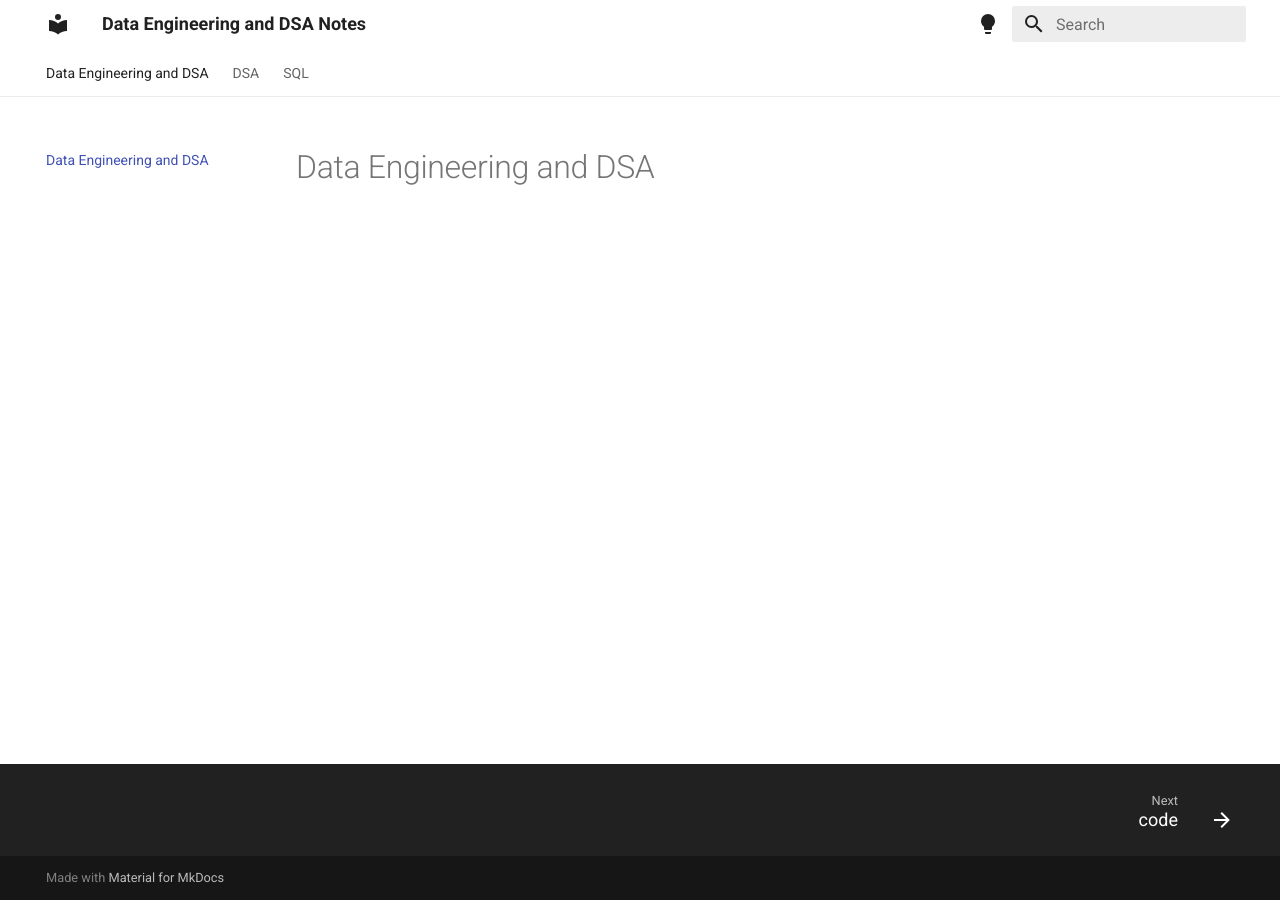
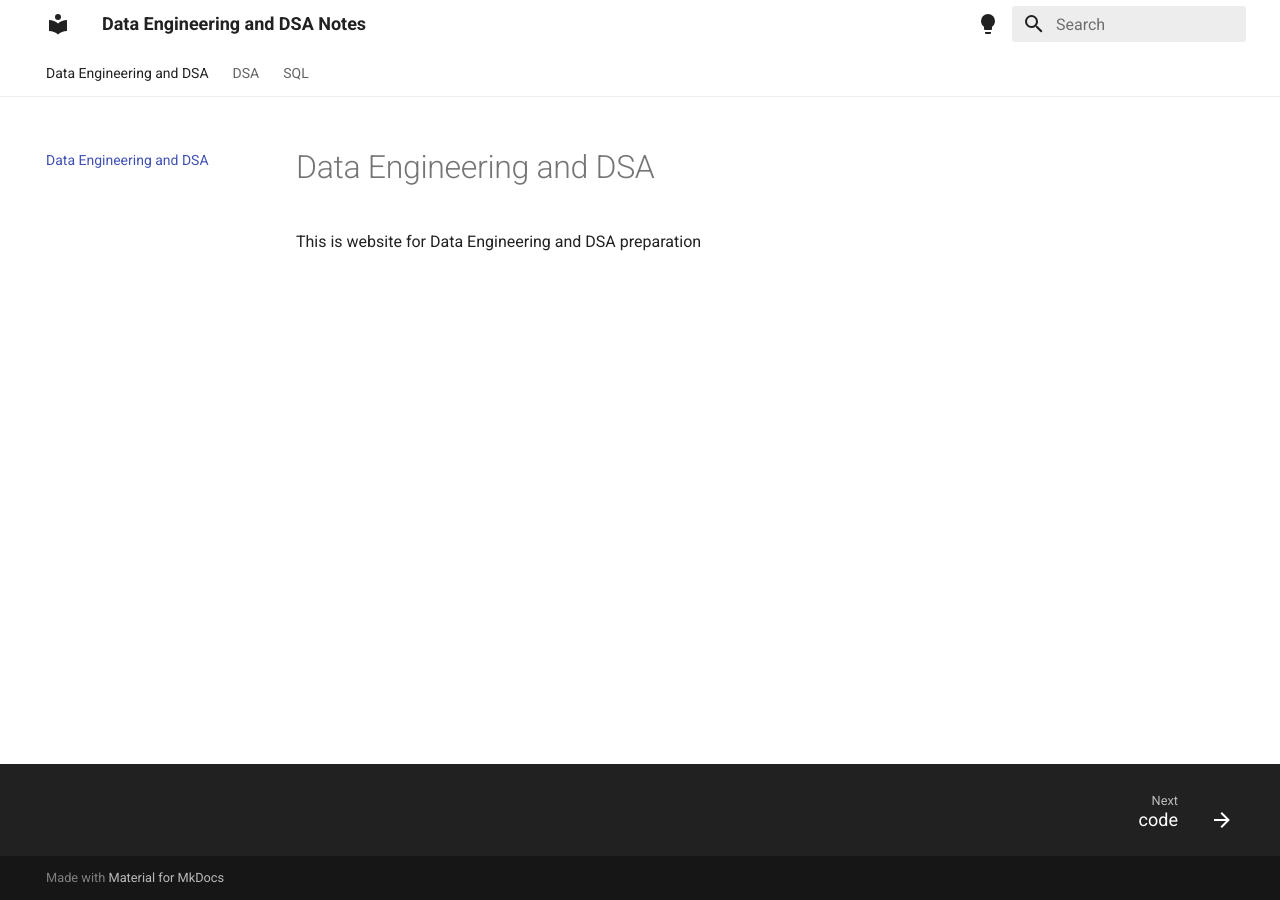
Before and after one commit to sandeep9583/DSA, an MkDocs documentation site: the page built from docs/index.md, in a window 1280 px wide. Built offline with MkDocs 1.6.1 and Material for MkDocs 9.7.7, drawn with Linux system fonts in a browser that asks for light colours.

Commit message:
Update index.md

```diff
--- a/docs/index.md
+++ b/docs/index.md
@@ -1 +1,2 @@
 # Data Engineering and DSA
+This is website for Data Engineering and DSA preparation
```
